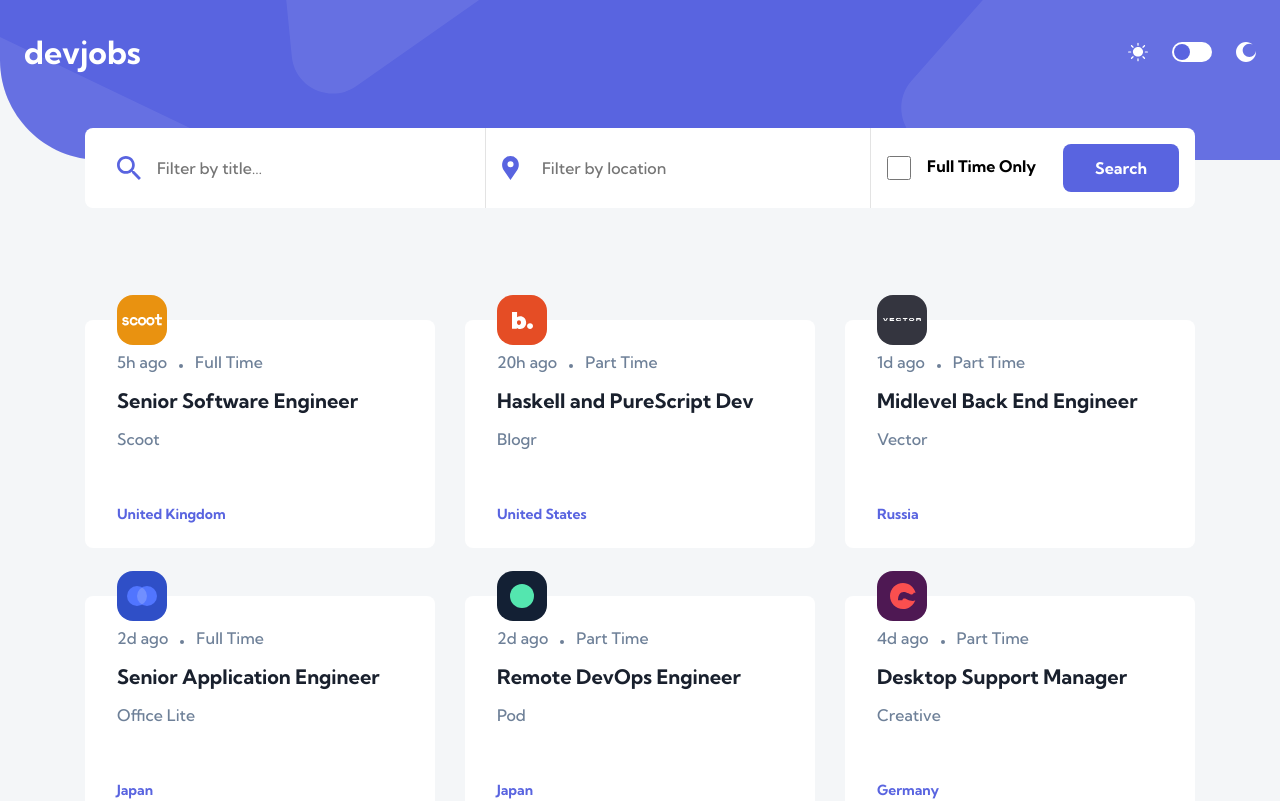
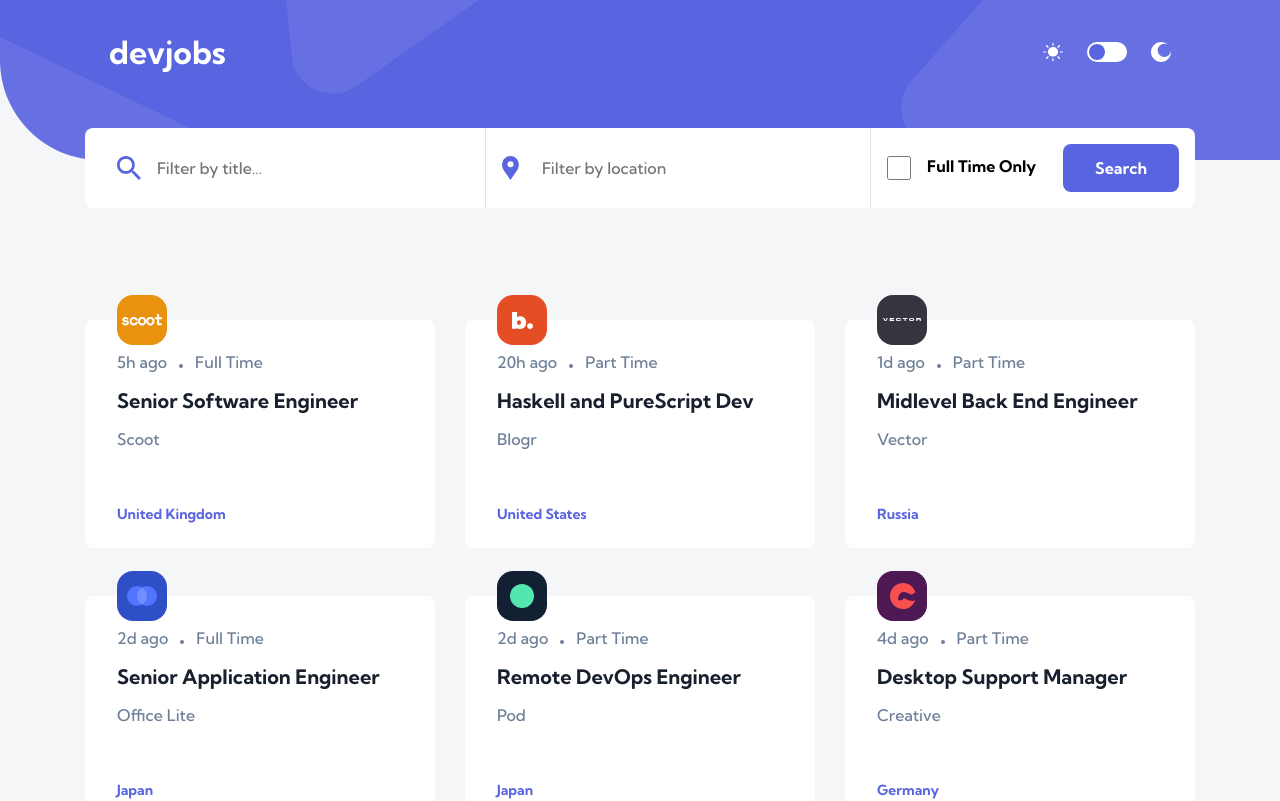
Before and after one commit to cursedxp/devjobs-web-app, a React (Create React App) app: page / in a window 1280 px wide. Shown: the top 801 px of the page. Built offline with nearby package versions, Linux system fonts and the light colour scheme.

Commit message:
header style fix

```diff
--- a/src/App.scss
+++ b/src/App.scss
@@ -20,6 +20,8 @@ $darkblue: rgb(25, 32, 45);
     height: 160px;
     z-index: 1;
     .brand {
+      max-width: 1110px;
+      margin: 0 auto;
       display: flex;
       justify-content: space-between;
       padding: 32px 24px;
```
